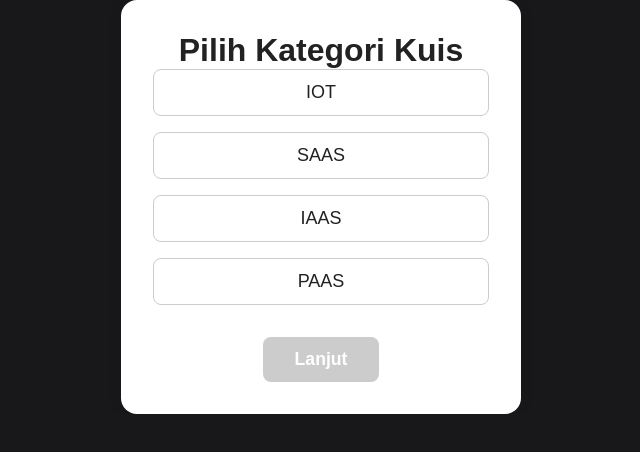
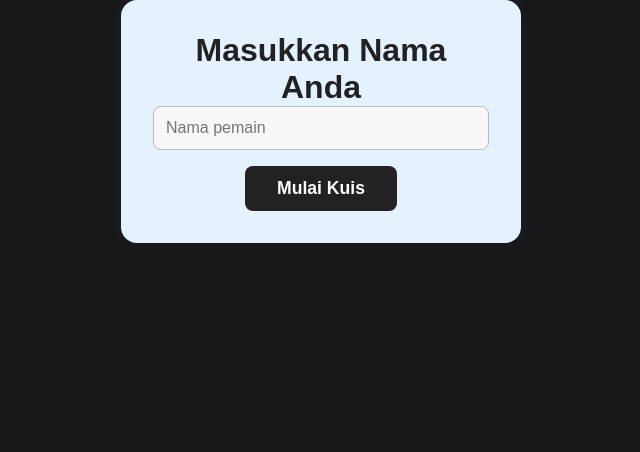
Before and after one commit to sallvyana/edusmartsija, a Next.js app: page /quiz in a window 1280 px wide. Shown: the top 452 px of the page, without its empty margins (319-959 px from the left). Built offline with nearby package versions, Linux system fonts and the light colour scheme.

Commit message:
tes 5 + perbaikan tema

```diff
--- a/app/quiz/page.js
+++ b/app/quiz/page.js
@@ -5,8 +5,9 @@ import { questions } from './questions';
 import { useState, useEffect, useRef } from 'react';
 
 export default function QuizPage() {
+  // Ambil kategori dari query params
   const [category, setCategory] = useState('');
-  const [step, setStep] = useState(-2); // -2: pilih kategori, -1: input nama, 0+: soal
+  const [step, setStep] = useState(-1); // -1: input nama, 0+: soal
   const [selected, setSelected] = useState(null);
   const [showFeedback, setShowFeedback] = useState(false);
   const [score, setScore] = useState(0);
@@ -19,6 +20,14 @@ export default function QuizPage() {
   const [answerTimes, setAnswerTimes] = useState([]);
   const timerRef = useRef();
 
+  // Ambil kategori dari URL
+  useEffect(() => {
+    if (typeof window !== 'undefined') {
+      const params = new URLSearchParams(window.location.search);
+      const cat = params.get('category');
+      if (cat && questions[cat]) setCategory(cat);
+    }
+  }, []);
   // Soal sesuai kategori
   const quizQuestions = category ? questions[category] : [];
   const current = quizQuestions[step];
@@ -73,13 +82,6 @@ export default function QuizPage() {
 
   return (
     <>
-      {step === -2 && (
-        <KategoriComponent
-          category={category}
-          setCategory={setCategory}
-          setStep={setStep}
-        />
-      )}
       {step === -1 && (
         <NamaComponent
           name={name}
@@ -107,6 +109,7 @@ export default function QuizPage() {
           quizQuestions={quizQuestions}
           current={current}
           selected={selected}
+          setSelected={setSelected}
           showFeedback={showFeedback}
           handleAnswer={handleAnswer}
           nextQuestion={nextQuestion}
@@ -119,38 +122,7 @@ export default function QuizPage() {
   );
 }
 
-function KategoriComponent({ category, setCategory, setStep }) {
-  return (
-    <main style={{
-      padding: '32px',
-      textAlign: 'center',
-      maxWidth: '400px',
-      margin: '0 auto',
-      background: '#fff',
-      color: '#222',
-      borderRadius: '16px',
-      boxShadow: '0 2px 16px rgba(0,0,0,0.07)'
-    }}>
-      <h1 style={{color: '#222'}}>Pilih Kategori Kuis</h1>
-      <div style={{display: 'flex', flexDirection: 'column', gap: 16, marginBottom: 32}}>
-        {Object.keys(questions).map(cat => (
-          <button
-            key={cat}
-            style={{padding: '12px 24px', fontSize: 18, borderRadius: 8, border: '1px solid #ccc', background: category === cat ? '#222' : '#fff', color: category === cat ? '#fff' : '#222', cursor: 'pointer'}}
-            onClick={() => setCategory(cat)}
-          >
-            {cat.toUpperCase()}
-          </button>
-        ))}
-      </div>
-      <button
-        style={{padding: '12px 32px', background: category ? '#222' : '#ccc', color: '#fff', borderRadius: '8px', fontWeight: '600', fontSize: '1.1rem', cursor: category ? 'pointer' : 'not-allowed', border: 'none'}}
-        disabled={!category}
-        onClick={() => setStep(-1)}
-      >Lanjut</button>
-    </main>
-  );
-}
+// KategoriComponent dihapus, pemilihan kategori hanya di home page
 
 function NamaComponent({ name, setName, error, setError, setStep }) {
   return (
@@ -159,10 +131,10 @@ function NamaComponent({ name, setName, error, setError, setStep }) {
       textAlign: 'center',
       maxWidth: '400px',
       margin: '0 auto',
-      background: '#fff',
+      background: '#e3f2fd',
       color: '#222',
       borderRadius: '16px',
-      boxShadow: '0 2px 16px rgba(0,0,0,0.07)'
+      boxShadow: '0 2px 16px rgba(33,150,243,0.07)'
     }}>
       <h1 style={{color: '#222'}}>Masukkan Nama Anda</h1>
       <input
@@ -230,10 +202,10 @@ function SelesaiComponent({ name, score, category, quizQuestions, setStep, setSc
     <main style={{
       padding: '32px',
       textAlign: 'center',
-      background: '#fff',
+      background: '#e3f2fd',
       color: '#222',
       borderRadius: '16px',
-      boxShadow: '0 2px 16px rgba(0,0,0,0.07)',
+      boxShadow: '0 2px 16px rgba(33,150,243,0.07)',
       maxWidth: '600px',
       margin: '0 auto'
     }}>
@@ -310,10 +282,10 @@ function SoalComponent({ step, quizQuestions, current, selected, showFeedback, h
       padding: '32px',
       maxWidth: '500px',
       margin: '0 auto',
-      background: '#fff',
+      background: '#e3f2fd',
       color: '#222',
       borderRadius: '16px',
-      boxShadow: '0 2px 16px rgba(0,0,0,0.07)',
+      boxShadow: '0 2px 16px rgba(33,150,243,0.07)',
       position: 'relative'
     }}>
       {/* Statistik Live */}
@@ -346,7 +318,7 @@ function SoalComponent({ step, quizQuestions, current, selected, showFeedback, h
         {current.options.map((opt, idx) => (
           <button
             key={idx}
-            onClick={() => setSelected(idx)}
+            onClick={() => !showFeedback && setSelected(idx)}
             disabled={showFeedback}
             style={{
               display: 'block',
```
Also changed, not shown: app/leaderboard/page.js (+15 -15 lines).
